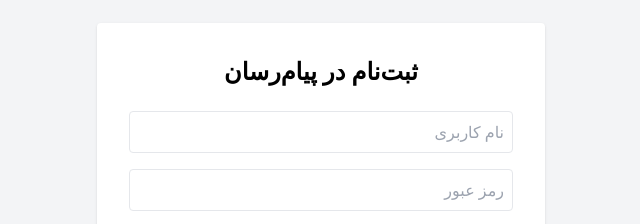
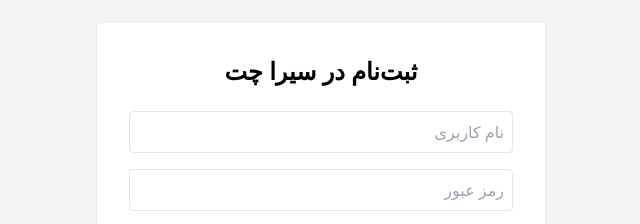
Before and after one commit to sadranoras/sira-chat, a website: page public/register.html in a window 1280 px wide. Shown: the part 219-443 px from the top of the page, 319-959 px from the left. Drawn offline with nearby package versions, Linux system fonts and the light colour scheme.

Commit message:
Update register.html

```diff
--- a/public/register.html
+++ b/public/register.html
@@ -3,12 +3,12 @@
 <head>
   <meta charset="UTF-8" />
   <meta name="viewport" content="width=device-width, initial-scale=1" />
-  <title>ثبت‌نام | پیام‌رسان پیشرفته</title>
+  <title>ثبت‌نام | سیرا چت</title>
   <script src="https://cdn.tailwindcss.com"></script>
 </head>
 <body class="bg-gray-100 flex items-center justify-center min-h-screen">
   <div class="bg-white p-8 rounded shadow max-w-md w-full">
-    <h1 class="text-2xl mb-6 text-center font-bold">ثبت‌نام در پیام‌رسان</h1>
+    <h1 class="text-2xl mb-6 text-center font-bold">ثبت‌نام در سیرا چت</h1>
     <form id="registerForm" class="flex flex-col gap-4">
       <input
         type="text"
```
